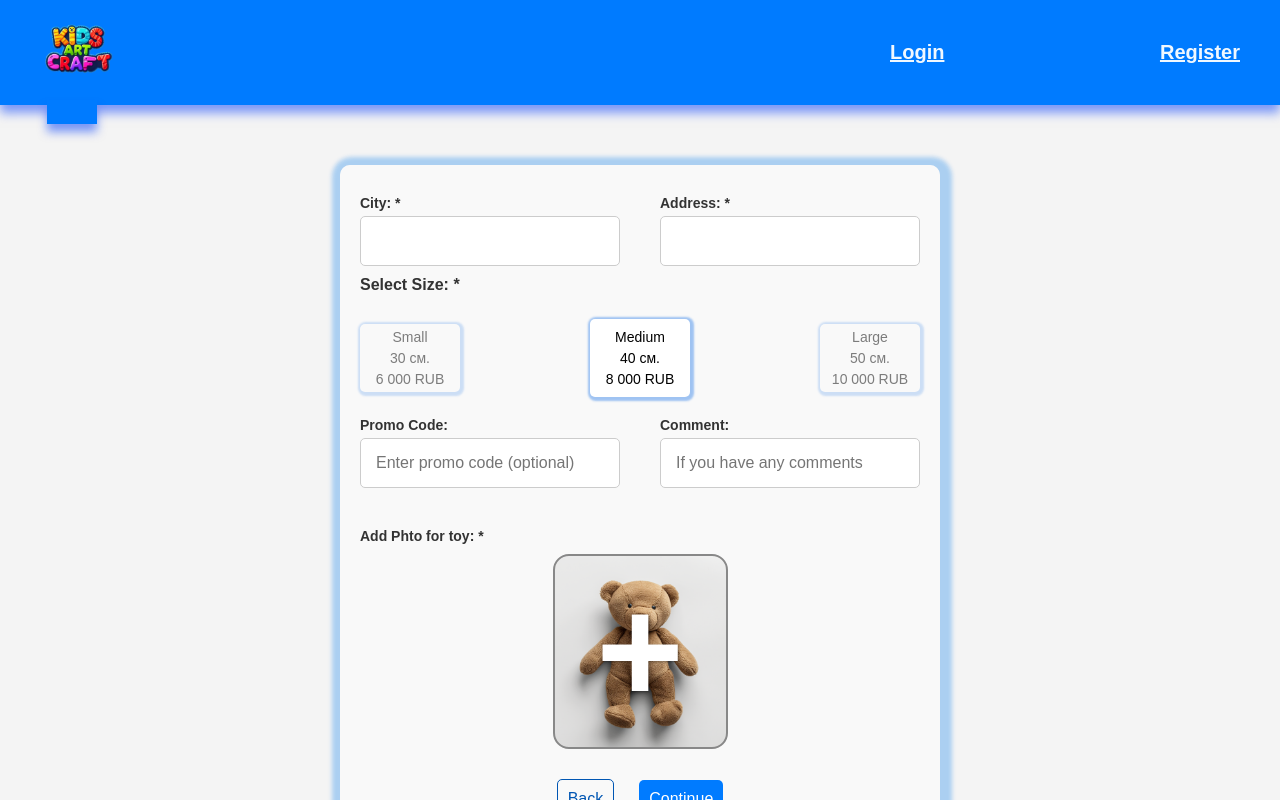
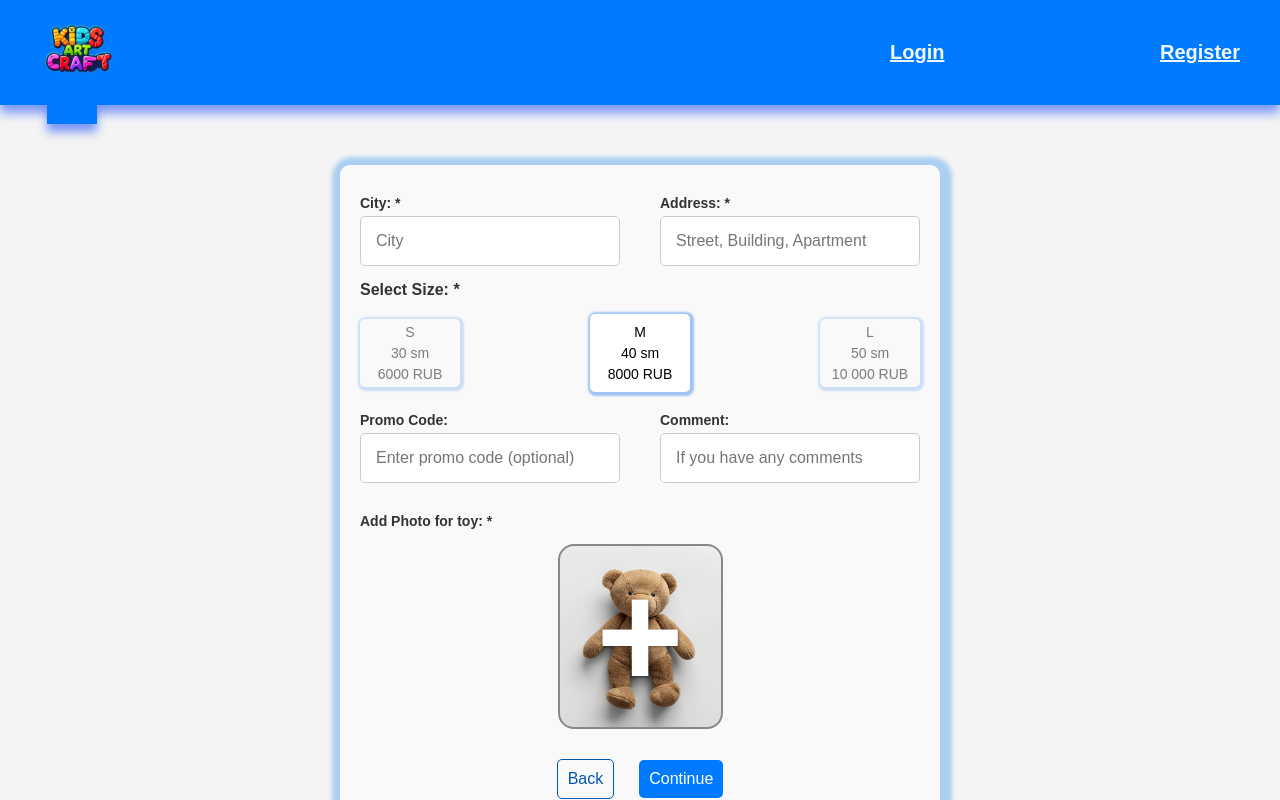
Before and after one commit to Biainili/web-app-kidsartceaft-frontend, a React (Create React App) app: page /order in a window 1280 px wide. Both pictures are taken after a click on the button "Continue to Order". Shown: the top 800 px of the page. Built offline with nearby package versions, Linux system fonts and the light colour scheme; some icons are missing; the HTML template or start-up script is replaced by a standard one.

Commit message:
add a new tranlat word

```diff
--- a/src/App.css
+++ b/src/App.css
@@ -1,7 +1,18 @@
 * {
   box-sizing: border-box;
+  padding: 0;
+  margin: 0;
 }
 
 body {
   background-color: #f4f4f4;
 }
+h1,
+h2,
+h3,
+h4,
+h5,
+h6,
+p {
+  margin: 5px;
+}
--- a/src/components/order-commponents/OrderConfirmation.tsx
+++ b/src/components/order-commponents/OrderConfirmation.tsx
@@ -1,21 +1,36 @@
 import "../../styles/order.css";
+import { useTranslation } from "react-i18next";
+import { useUser } from "../../context/UserContext";
+
 interface OrderConfirmationProps {
   price: number;
   onConfirm: () => void;
   onBack: () => void;
 }
 
-
-export const OrderConfirmation: React.FC<OrderConfirmationProps> = ({ price, onConfirm, onBack }) => {
+export const OrderConfirmation: React.FC<OrderConfirmationProps> = ({
+  price,
+  onConfirm,
+  onBack,
+}) => {
+  const { t } = useTranslation();
+  const { user } = useUser();
+  const currencyKey =
+    user?.location === "Armenia" ? "currency.amd" : "currency.rub";
   return (
     <div className="order-confirmation">
-            <h3>Order Summary</h3>
-            <p><strong>Total Price:</strong> {price} руб.</p>
-            <p>By confirming, you agree to our terms and conditions.</p>
+      <h3>{t("orderConfirmation.title")}</h3>
+      <p>
+        <strong>{t("orderConfirmation.totalPriceLabel")}:</strong> {price}{" "}
+        {t(currencyKey)}.
+      </p>
+      <p>{t("orderConfirmation.termsText")}</p>
       <div className="buttons-container">
-                <button onClick={onBack}>Back</button>
-                <button onClick={onConfirm}>Confirm and Pay</button>
+        <button onClick={onBack}>{t("orderConfirmation.backButton")}</button>
+        <button onClick={onConfirm}>
+          {t("orderConfirmation.confirmButton")}
+        </button>
       </div>
     </div>
-    )
-}
+  );
+};
--- a/src/components/order-commponents/OrderDetails.tsx
+++ b/src/components/order-commponents/OrderDetails.tsx
@@ -2,6 +2,7 @@ import "../../styles/order.css";
 import fileUpload from "../../assets/img/file-upload.webp";
 import { useUser } from "../../context/UserContext";
 import { useEffect, useCallback, useState } from "react";
+import { useTranslation } from "react-i18next";
 
 interface OrderDetailsProps {
   formData: {
@@ -94,10 +95,10 @@ export const OrderDetails: React.FC<OrderDetailsProps> = ({
     const newErrors: { city?: string; address?: string } = {};
 
     if (!formData.city.trim()) {
-      newErrors.city = "City is required";
+      newErrors.city = t("orderDetails.errorCityRequired");
     }
     if (!formData.address.trim()) {
-      newErrors.address = "Address is required";
+      newErrors.address = t("orderDetails.errorAddressRequired");
     }
 
     if (Object.keys(newErrors).length > 0) {
@@ -108,14 +109,20 @@ export const OrderDetails: React.FC<OrderDetailsProps> = ({
     setErrors({});
     onNext();
   };
+  const { t } = useTranslation();
 
+  const sPrice = user?.location === "Armenia" ? "12 800 " : "6000";
+  const mPrice = user?.location === "Armenia" ? "15 800" : "8000";
+  const lPrice = user?.location === "Armenia" ? "18 800" : "10 000";
+  const currencyKey =
+    user?.location === "Armenia" ? "currency.amd" : "currency.rub";
   return (
     <div className="order-details">
       {/* <span>{formData.price}</span> */}
 
       <div className="order-row-conatiner-custom">
         <label>
-          City: *
+          {t("orderDetails.cityLabel")}: *
           <input
             type="text"
             name="city"
@@ -123,11 +130,12 @@ export const OrderDetails: React.FC<OrderDetailsProps> = ({
             onChange={onChange}
             required
             className={formData.city ? "disabled-input" : ""}
+            placeholder={t("orderDetails.cityLabelPlaceholder")}
           />
           {errors.city && <span className="error-message">{errors.city}</span>}
         </label>
         <label>
-          Address: *
+          {t("orderDetails.addressLabel")}: *
           <input
             type="text"
             name="address"
@@ -135,20 +143,23 @@ export const OrderDetails: React.FC<OrderDetailsProps> = ({
             onChange={onChange}
             required
             className={formData.address ? "disabled-input" : ""}
+            placeholder={t("orderDetails.addressLabelPlaceholder")}
           />
           {errors.address && (
             <span className="error-message">{errors.address}</span>
           )}
         </label>
       </div>
-      <span className="size-selection-taitel">Select Size: *</span>
+      <span className="size-selection-taitel">
+        {t("orderDetails.sizeTitle")}: *
+      </span>
       <div className="size-selection">
         <label
           className={`product_radio ${
             formData.size === "S" ? "active_radio" : ""
           }`}
         >
-          <span>Small</span>
+          <span>S</span>
           <input
             type="radio"
             name="size"
@@ -156,9 +167,9 @@ export const OrderDetails: React.FC<OrderDetailsProps> = ({
             checked={formData.size === "S"}
             onChange={onChange}
           />
-          <span>30 см.</span>
+          <span>30 {t("orderDetails.sm")}</span>
           <span>
-            {user?.location === "Armenia" ? "12 800 AMD" : "6 000 RUB"}
+            {sPrice} {t(currencyKey)}
           </span>
         </label>
         <label
@@ -166,7 +177,7 @@ export const OrderDetails: React.FC<OrderDetailsProps> = ({
             formData.size === "M" ? "active_radio" : ""
           }`}
         >
-          <span>Medium</span>
+          <span>M</span>
           <input
             type="radio"
             name="size"
@@ -174,9 +185,9 @@ export const OrderDetails: React.FC<OrderDetailsProps> = ({
             checked={formData.size === "M"}
             onChange={onChange}
           />
-          <span>40 см.</span>
+          <span>40 {t("orderDetails.sm")}</span>
           <span>
-            {user?.location === "Armenia" ? "15 800 AMD" : "8 000 RUB"}
+            {mPrice} {t(currencyKey)}
           </span>
         </label>
         <label
@@ -184,7 +195,7 @@ export const OrderDetails: React.FC<OrderDetailsProps> = ({
             formData.size === "L" ? "active_radio" : ""
           }`}
         >
-          <span>Large</span>
+          <span>L</span>
           <input
             type="radio"
             name="size"
@@ -192,39 +203,39 @@ export const OrderDetails: React.FC<OrderDetailsProps> = ({
             checked={formData.size === "L"}
             onChange={onChange}
           />
-          <span className={""}>50 см.</span>
+          <span className={""}>50 {t("orderDetails.sm")}</span>
           <span>
-            {user?.location === "Armenia" ? "18 800 AMD" : "10 000 RUB"}
+            {lPrice} {t(currencyKey)}
           </span>
         </label>
       </div>
       <div className="order-row-conatiner-custom">
         <label>
-          Promo Code:
+          {t("orderDetails.promoCodeLabel")}:
           <input
             type="text"
             name="promoCode"
             value={formData.promoCode}
             onChange={onChange}
-            placeholder="Enter promo code (optional)"
+            placeholder={t("orderDetails.promoCodePlaceholder")}
             className={formData.promoCode ? "disabled-input" : ""}
           />
         </label>
         <label>
-          Comment:
+          {t("orderDetails.commentLabel")}:
           <input
             type="text"
             name="comment"
             value={formData.comment}
             onChange={onChange}
-            placeholder="If you have any comments"
+            placeholder={t("orderDetails.commentPlaceholder")}
             className={formData.comment ? "disabled-input" : ""}
           />
         </label>
       </div>
 
       <div className="upload-container">
-        <span>Add Phto for toy: *</span>
+        <span>{t("orderDetails.addPhoto")}: *</span>
         <label className="upload-label">
           <input
             type="file"
@@ -248,8 +259,8 @@ export const OrderDetails: React.FC<OrderDetailsProps> = ({
       </div>
 
       <div className="buttons-container">
-        <button onClick={onBack}>Back</button>
-        <button onClick={handleNext}>Continue</button>
+        <button onClick={onBack}>{t("orderDetails.backButton")}</button>
+        <button onClick={handleNext}>{t("orderDetails.continueButton")}</button>
       </div>
     </div>
   );
--- a/src/index.css
+++ b/src/index.css
@@ -567,6 +567,7 @@ ol {
 
 footer {
   margin-top: 50px;
+  margin-bottom: 20px;
   padding-inline: 40px;
 }
 
--- a/src/locales/en/translation.json
+++ b/src/locales/en/translation.json
@@ -96,5 +96,49 @@
     "orderDateLabel": "Order Date:",
     "deliveryDateLabel": "Delivery Date:",
     "statusLabel": "Status:"
+  },
+  "userInfo": {
+    "title": "Your Information",
+    "usernameLabel": "Username",
+    "emailLabel": "Email",
+    "phoneLabel": "Phone",
+    "locationLabel": "Location",
+    "infoLabel": "Information",
+    "infoText": "Please confirm your profile details, fill out the form (city, address, etc.), and upload your drawing. Then confirm and pay for your order. Your order will be completed and delivered within {{days}} days.",
+    "editProfileButton": "Edit Profile",
+    "continueButton": "Continue to Order"
+  },
+  "orderDetails": {
+    "cityLabel": "City",
+    "cityLabelPlaceholder": "City",
+    "addressLabel": "Address",
+    "addressLabelPlaceholder": "Street, Building, Apartment",
+    "errorCityRequired": "City is required",
+    "errorAddressRequired": "Address is required",
+    "sizeTitle": "Select Size",
+    "sm": "sm",
+    "promoCodeLabel": "Promo Code",
+    "promoCodePlaceholder": "Enter promo code (optional)",
+    "commentLabel": "Comment",
+    "commentPlaceholder": "If you have any comments",
+    "addPhoto": "Add Photo for toy",
+    "backButton": "Back",
+    "continueButton": "Continue"
+  },
+  "currency": {
+    "amd": "AMD",
+    "rub": "RUB"
+  },
+  "orderConfirmation": {
+    "title": "Order Summary",
+    "totalPriceLabel": "Total Price",
+    "termsText": "By confirming, you agree to our terms and conditions.",
+    "backButton": "Back",
+    "confirmButton": "Confirm and Pay"
+  },
+  "footer": {
+    "title": "Connect with Us!",
+    "subtitle": "Follow our creations and stay inspired",
+    "callout": "Make memories tangible. Transform your pictures into delightful plush toys today with KidsArtCraft!"
   }
 }
--- a/src/locales/hy/translation.json
+++ b/src/locales/hy/translation.json
@@ -91,5 +91,49 @@
     "orderDateLabel": "Պատվերի ամսաթիվ․",
     "deliveryDateLabel": "Առաքման ամսաթիվ․",
     "statusLabel": "Կարգավիճակ"
+  },
+  "userInfo": {
+    "title": "Ձեր տվյալները",
+    "usernameLabel": "Օգտվողի անուն",
+    "emailLabel": "Էլ․ փոստ",
+    "phoneLabel": "Հեռախոս",
+    "locationLabel": "Երկիր",
+    "infoLabel": "Տեղեկություն",
+    "infoText": "Խնդրում ենք հաստատել պրոֆիլի տվյալները, լրացնել ձևը (քաղաք, հասցե և այլն) և վերբեռնել ձեր նկարը։ Այնուհետեւ հաստատեք և վճարեք պատվերը։ Ձեր պատվերը կկատարվի և կառաքվի {{days}} օրում",
+    "editProfileButton": "Խմբագրել պրոֆիլը",
+    "continueButton": "Շարունակել պատվերին"
+  },
+  "orderDetails": {
+    "cityLabel": "Քաղաք",
+    "cityLabelPlaceholder": "Քաղաք",
+    "addressLabel": "Հասցե",
+    "addressLabelPlaceholder": "Փողոց, տուն, բնակարան",
+    "errorCityRequired": "«Քաղաք» դաշտը պարտադիր է",
+    "errorAddressRequired": "«Հասցե» դաշտը պարտադիր է",
+    "sizeTitle": "Ընտրեք չափը",
+    "sm": "սմ",
+    "promoCodeLabel": "Ակցիայի կոդ",
+    "promoCodePlaceholder": "Մուտքագրեք կոդ (ըստ ցանկության)",
+    "commentLabel": "Մեկնաբանություն",
+    "commentPlaceholder": "Եթե ունեք մեկնաբանություններ",
+    "addPhoto": "Ավելացնել լուսանկար խաղալիքի համար",
+    "backButton": "Հետ",
+    "continueButton": "Շարունակել"
+  },
+  "currency": {
+    "amd": "Դր․",
+    "rub": "Ռուբ․"
+  },
+  "orderConfirmation": {
+    "title": "Պատվերի ամփոփագիր",
+    "totalPriceLabel": "Ընդհանուր գին",
+    "termsText": "Հաստատելով՝ դուք համաձայնում եք մեր պայմաններին և կանոններին։",
+    "backButton": "Հետ",
+    "confirmButton": "Հաստատել և վճարել"
+  },
+  "footer": {
+    "title": "Կապվեք մեզ հետ!",
+    "subtitle": "Հետևեք մեր ստեղծագործություններին և ներշնչվեք",
+    "callout": "Դարձրե՛ք հիշողությունները շոշափելի։ Փոխակերպեք ձեր նկարները հիասքանչ փափուկ խաղալիքների հենց այսօր KidsArtCraft-ի հետ!"
   }
 }
--- a/src/locales/ru/translation.json
+++ b/src/locales/ru/translation.json
@@ -91,5 +91,49 @@
     "orderDateLabel": "Дата заказа",
     "deliveryDateLabel": "Дата доставки",
     "statusLabel": "Статус"
+  },
+  "userInfo": {
+    "title": "Ваша информация",
+    "usernameLabel": "Имя пользователя",
+    "emailLabel": "E-mail",
+    "phoneLabel": "Телефон",
+    "locationLabel": "Страна",
+    "infoLabel": "Информация",
+    "infoText": "Пожалуйста, проверьте данные профиля, заполните форму (город, адрес и т.д.) и загрузите рисунок. Затем подтвердите и оплатите заказ. Ваш заказ будет выполнен и доставлен в течение {{days}} дныей.",
+    "editProfileButton": "Редактировать профиль",
+    "continueButton": "Перейти к заказу"
+  },
+  "orderDetails": {
+    "cityLabel": "Город",
+    "cityLabelPlaceholder": "Город",
+    "addressLabel": "Адрес",
+    "addressLabelPlaceholder": "Улица, дом, квартира",
+    "errorCityRequired": "Поле «Город» обязательно",
+    "errorAddressRequired": "Поле «Адрес» обязательно",
+    "sizeTitle": "Выберите размер",
+    "sm": "см",
+    "promoCodeLabel": "Промокод",
+    "promoCodePlaceholder": "Введите промокод (необязательно)",
+    "commentLabel": "Комментарий",
+    "commentPlaceholder": "Если у вас есть комментарии",
+    "addPhoto": "Добавить фото для игрушки",
+    "backButton": "Назад",
+    "continueButton": "Продолжить"
+  },
+  "currency": {
+    "amd": "Др.",
+    "rub": "Руб."
+  },
+  "orderConfirmation": {
+    "title": "Сводка заказа",
+    "totalPriceLabel": "Итоговая стоимость",
+    "termsText": "Подтверждая, вы соглашаетесь с нашими условиями и правилами.",
+    "backButton": "Назад",
+    "confirmButton": "Подтвердить и оплатить"
+  },
+  "footer": {
+    "title": "Свяжитесь с нами!",
+    "subtitle": "Следите за нашими творениями и вдохновляйтесь",
+    "callout": "Сделайте воспоминания осязаемыми. Превратите свои рисунки в удивительные плюшевые игрушки уже сегодня с KidsArtCraft!"
   }
 }
--- a/src/pages/OrderPage.tsx
+++ b/src/pages/OrderPage.tsx
@@ -13,7 +13,7 @@ export const OrderPage: React.FC = () => {
     address: "",
     comment: "",
     size: "M",
-    price: user?.location === "Russia" ? 8000 : 1280,
+    price: user?.location === "Russia" ? 8000 : 12800,
     promoCode: "",
     orderImg: null as File | null,
   });
--- a/src/styles/order.css
+++ b/src/styles/order.css
@@ -128,12 +128,13 @@ input:disabled,
   display: flex;
   flex-direction: column;
   align-items: center;
-  margin-top: 20px;
+  margin-top: 10px;
 }
 .upload-container span {
   text-align: start;
   font-weight: bold;
   margin-top: 10px;
+  margin-bottom: 5px;
   font-size: 14px;
   align-self: self-start;
 }
@@ -148,8 +149,8 @@ input:disabled,
 }
 
 .upload-container .upload-preview {
-  width: 175px;
-  height: 195px;
+  width: 165px;
+  height: 185px;
   border-radius: 16px;
   background-color: #f5f5f5;
   background-position: center;
@@ -179,6 +180,7 @@ input:disabled,
   display: block;
   margin-bottom: 5px;
   text-align: start;
+  margin-top: 5px;
 }
 
 .size-selection label {
@@ -187,6 +189,7 @@ input:disabled,
   gap: 5px;
   font-size: 14px;
   font-weight: normal;
+  margin-top: unset;
 }
 
 input[type="radio"] {
```
Also changed, not shown: src/components/Footer.jsx (+5 -6 lines), src/components/order-commponents/UserInfo.tsx (+33 -15 lines). Lines whose indentation alone changed are shown as unchanged.
